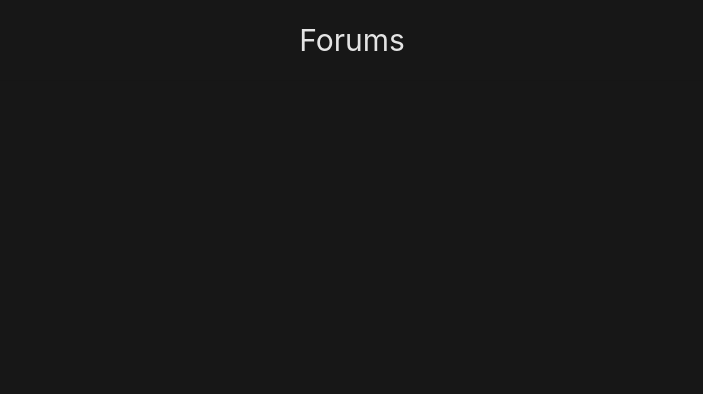
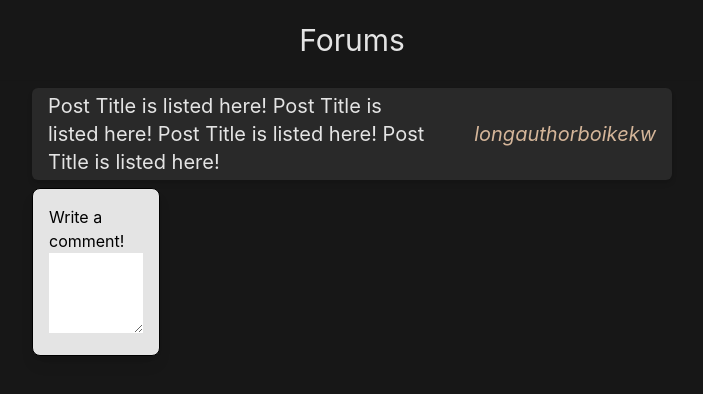
Before and after one commit to noellerjd/Forums, a React (Create React App) app in the folder client/: page /post-page in a window 1280 px wide. Before the commit this address had no page. Shown: the top 394 px of the page, without its empty margins (288-991 px from the left). Built offline with nearby package versions, Linux system fonts and the light colour scheme.

Commit message:
Created comment component. Post page routed.

```diff
--- a/client/src/App.js
+++ b/client/src/App.js
@@ -2,6 +2,7 @@ import { BrowserRouter as Router, Routes, Route } from "react-router-dom";
 
 import Header from "./components/Header";
 import Home from "./pages/Home";
+import PostPage from "./pages/PostPage";
 
 function App() {
   return (
@@ -9,6 +10,7 @@ function App() {
       <Header />
       <Router>
         <Routes>
+          <Route path="/post-page" element={<PostPage />} />
           <Route path="/" element={<Home />} />
         </Routes>
       </Router>
--- /dev/null
+++ b/client/src/components/Comment.js
@@ -0,0 +1,13 @@
+import React from "react";
+
+export default function Comment() {
+  return (
+    <div className="bg-white rounded-lg border shadow-lg p-4 w-1/5">
+      <label className="text-gray-800 font-regular">Write a comment!</label>
+      <textarea
+        maxLength={50}
+        className="bg-gray-200 p-1 h-20 w-full mt-0"
+      ></textarea>
+    </div>
+  );
+}
--- /dev/null
+++ b/client/src/pages/PostPage.js
@@ -0,0 +1,13 @@
+import React from "react";
+
+import Post from "../components/Post";
+import Comment from "../components/Comment";
+
+export default function PostPage() {
+  return (
+    <div className="w-1/2 lg:w-11/12 flex-col mx-auto">
+      <Post />
+      <Comment />
+    </div>
+  );
+}
```
